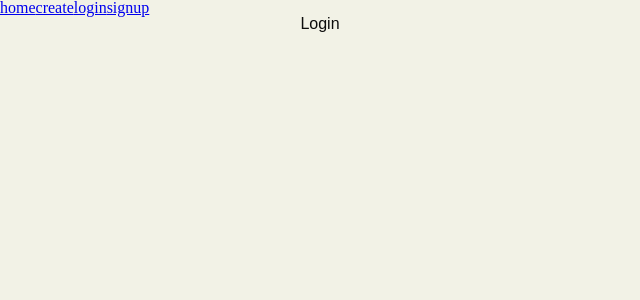
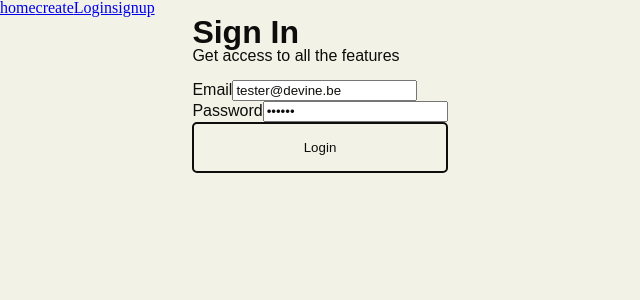
Before and after one commit to jitseD/react-artistique-platform, a React (Vite) app in the folder client/: page /login in a window 1280 px wide. Shown: the top 300 px of the page, without its empty margins (0-640 px from the left). Built offline with nearby package versions, Linux system fonts and the light colour scheme.

Commit message:
login in

```diff
--- /dev/null
+++ b/client/src/components/ErrorField.jsx
@@ -0,0 +1,15 @@
+import PropTypes from "prop-types";
+
+const ErrorField = ({ data, field }) => {
+    if (data && data.error?.[field]) {
+        return <p>{data.error[field]}</p>;
+    }
+    return null;
+};
+
+ErrorField.propTypes = {
+    data: PropTypes.object,
+    field: PropTypes.string.isRequired,
+};
+
+export default ErrorField;
--- a/client/src/main.jsx
+++ b/client/src/main.jsx
@@ -43,6 +43,7 @@ const router = createBrowserRouter([
       {
         path: "/login",
         element: <Login />,
+        action: Login.action,
       },
       {
         path: "/signup",
--- a/client/src/routes/auth/login.jsx
+++ b/client/src/routes/auth/login.jsx
@@ -1,8 +1,81 @@
-const Login = ()=>{
-    return(
-        <h1>Login</h1>
-    )
-}
+import { Form, redirect, useNavigation, useActionData } from "react-router-dom";
+import { authenticate } from "../../services/auth";
+import ErrorField from "../../components/ErrorField";
+
+const action = async ({ request }) => {
+    const formData = await request.formData();
+    const { email, password } = Object.fromEntries(formData);
+
+    if (!email) return { error: { email: "You must provide a email to log in" }, };
+    if (!password) return { error: { password: "You must provide a password to log in" }, };
+
+    try {
+        await authenticate(email, password);
+    } catch (error) {
+        return {
+            error: { general: error.message },
+        };
+    }
+    // let redirectTo = formData.get("redirectTo") | null;
+    // return redirect(redirectTo || "/");
+    return redirect("/");
+};
+
+const Login = () => {
+    // let location = useLocation();
+    // let params = new URLSearchParams(location.search);
+    // let from = params.get("from") || "/";
+
+    let navigation = useNavigation();
+    let isLoggingIn = navigation.formData?.get("email") != null;
+
+    let actionData = useActionData();
+
+    return (
+        <section>
+            <hgroup>
+                <h2>Sign in</h2>
+                <p>Get access to all the features</p>
+            </hgroup>
+            <Form method="post">
+                {/* <input type="hidden" name="redirectTo" value={from} /> */}
+                <div>
+                    <label htmlFor="email">Email</label>
+                    <input
+                        type="email"
+                        name="email"
+                        id="email"
+                        placeholder="e-mail"
+                        autoComplete="email"
+                        defaultValue="tester@devine.be"
+                    />
+                    <ErrorField data={actionData} field="email" />
+                </div>
+                <div>
+                    <label htmlFor="password">Password</label>
+                    <input
+                        type="password"
+                        name="password"
+                        id="password"
+                        placeholder="Password"
+                        autoComplete="current-password"
+                        defaultValue="tester"
+                    />
+                    <ErrorField data={actionData} field="password" />
+                </div>
+                <div>
+                    <button
+                        type="submit"
+                        disabled={isLoggingIn}
+                    >
+                        {isLoggingIn ? "Logging in..." : "Login"}
+                    </button>                </div>
+            </Form>
+        </section>
+    );
+};
+
+Login.action = action;
 
 
 export default Login;
--- a/client/src/routes/root.jsx
+++ b/client/src/routes/root.jsx
@@ -22,7 +22,7 @@ const Root = () => {
                             to={`/login`}
                             className={({ isActive, isPending }) => isActive ? "active" : isPending ? "pending" : ""}
                         >
-                            login
+                            Login
                         </NavLink>
                         <NavLink
                             to={`/signup`}
--- /dev/null
+++ b/client/src/services/auth.js
@@ -0,0 +1,34 @@
+const AUTH_DATA = "auth-data-react-artistique-platform";
+
+export const authenticate = async (username, password) => {
+    let response;
+    try {
+        response = await fetch(
+            `${import.meta.env.VITE_STRAPI_URL}/api/auth/local`,
+            {
+                method: "POST",
+                body: JSON.stringify({ identifier: username, password }),
+                headers: {
+                    "Content-Type": "application/json",
+                },
+            }
+        );
+    } catch (error) {
+        console.log("Auth response error", error.response);
+        throw error;
+    }
+
+    const data = await response.json();
+    if (data.error) {
+        throw data.error;
+    }
+    setAuthData(data);
+
+    return data;
+};
+
+export const setAuthData = (authData) => {
+    if (authData) {
+        localStorage.setItem(AUTH_DATA, JSON.stringify(authData));
+    }
+};
```
